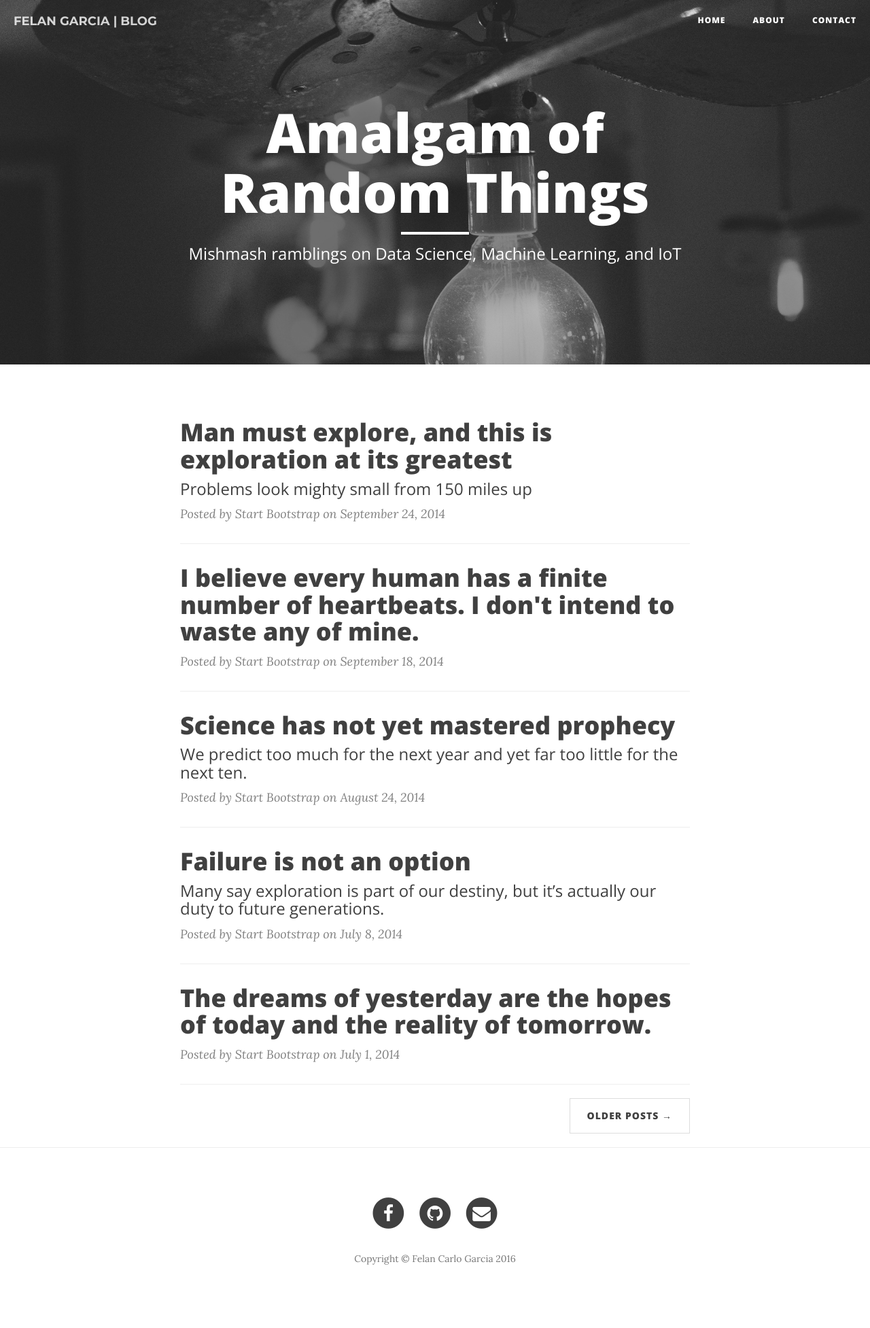
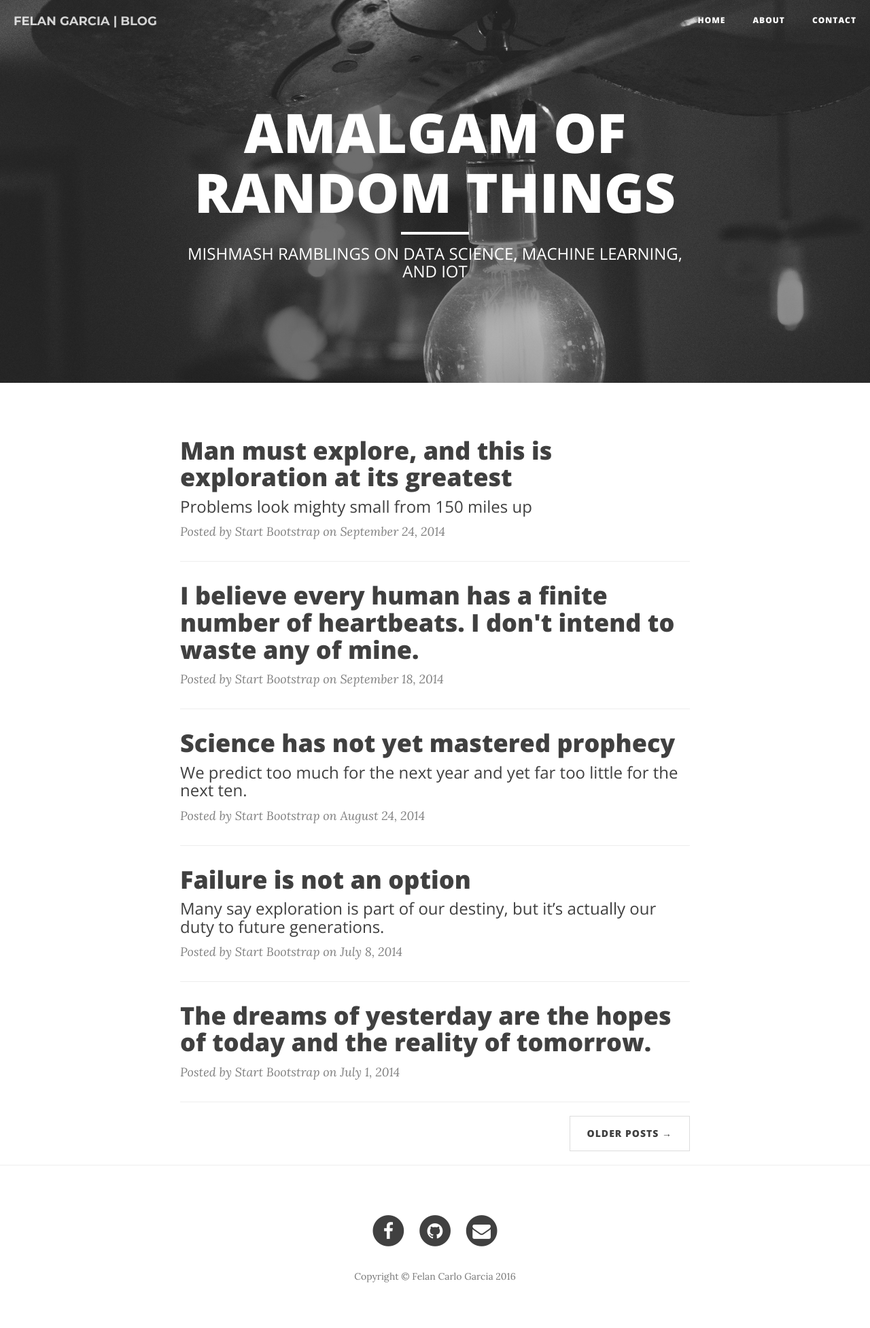
Before and after one commit to cadrev/blog, a Jekyll site: the page built from index.html, in a window 1280 px wide. Shown: the whole page at 68% size. Built offline with Jekyll 4.4.1, drawn with Linux system fonts in a browser that asks for light colours; nearby versions of some CDN libraries; the list of posts is cut into pages by our own code; before the commit the page ends 1927 px from its top, so only the background shows below that.

Commit message:
Update page.html

```diff
--- a/_layouts/page.html
+++ b/_layouts/page.html
@@ -7,7 +7,7 @@ layout: default
     <div class="container">
         <div class="row">
             <div class="col-lg-8 col-lg-offset-2 col-md-10 col-md-offset-1">
-                <div class="site-heading">
+                <div class="site-heading" style="text-transform: uppercase; font-family: 'Montserrat', sans-serif;">
                     <h1>{% if page.title %}{{ page.title }}{% else %}{{ site.title }}{% endif %}</h1>
                     <hr class="small">
                     <span class="subheading">{{ page.description }}</span>
```
